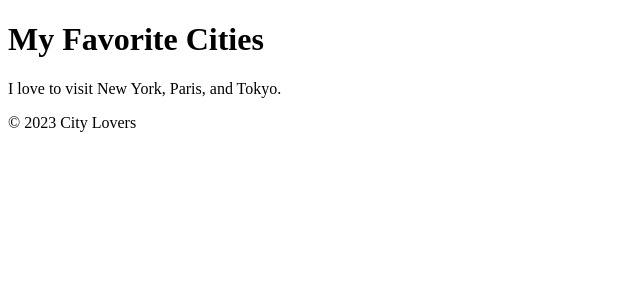
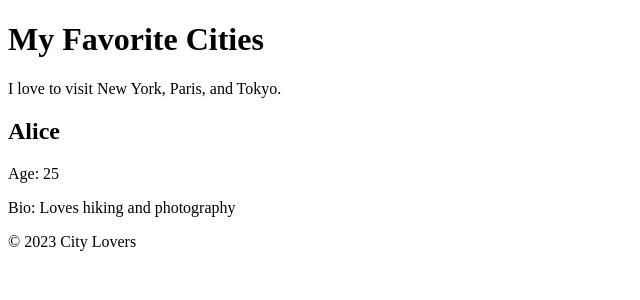
Before and after one commit to egbokasamuel/alx-fe-reactjs, a React (Vite) app in the folder alx-react-app/: page / in a window 1280 px wide. Shown: the top 300 px of the page, without its empty margins (0-640 px from the left). Built offline with nearby package versions, Linux system fonts and the light colour scheme.

Commit message:
Add UserProfile component with props for name, age, and bio

```diff
--- a/alx-react-app/src/App.jsx
+++ b/alx-react-app/src/App.jsx
@@ -1,38 +1,17 @@
-// import { useState } from "react";
-// import "./App.css";
 import WelcomeMessage from "./components/WelcomeMessage";
 import Header from "./Header";
 import MainContent from "./MainContent";
 import Footer from "./Footer";
+import UserProfile from "./UserProfile";
+
 function App() {
-  // const [count, setCount] = useState(0);
-
   return (
     <>
-      {/* <div> */}
       {/* <WelcomeMessage /> */}
       <Header />
       <MainContent />
+      <UserProfile name="Alice" age="25" bio="Loves hiking and photography" />
       <Footer />
-      {/* <a href="https://vitejs.dev" target="_blank">
-          <img src={viteLogo} className="logo" alt="Vite logo" />
-        </a>
-        <a href="https://react.dev" target="_blank">
-          <img src={reactLogo} className="logo react" alt="React logo" />
-        </a>
-      </div>
-      <h1>Vite + React</h1>
-      <div className="card">
-        <button onClick={() => setCount((count) => count + 1)}>
-          count is {count}
-        </button>
-        <p>
-          Edit <code>src/App.jsx</code> and save to test HMR
-        </p>
-      </div>
-      <p className="read-the-docs">
-        Click on the Vite and React logos to learn more
-      </p> */}
     </>
   );
 }
--- /dev/null
+++ b/alx-react-app/src/UserProfile.jsx
@@ -0,0 +1,11 @@
+const UserProfile = (props) => {
+  return (
+    <div>
+      <h2>{props.name}</h2>
+      <p>Age: {props.age}</p>
+      <p>Bio: {props.bio}</p>
+    </div>
+  );
+};
+
+export default UserProfile;
```
Also changed, not shown: alx-react-app/src/Footer.jsx (+5 -5 lines), alx-react-app/src/Header.jsx (+5 -5 lines), alx-react-app/src/MainContent.jsx (+5 -5 lines).
